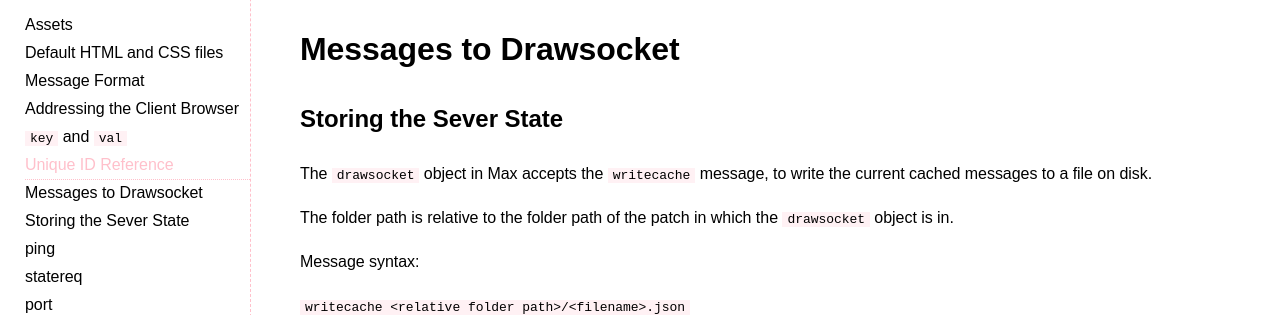
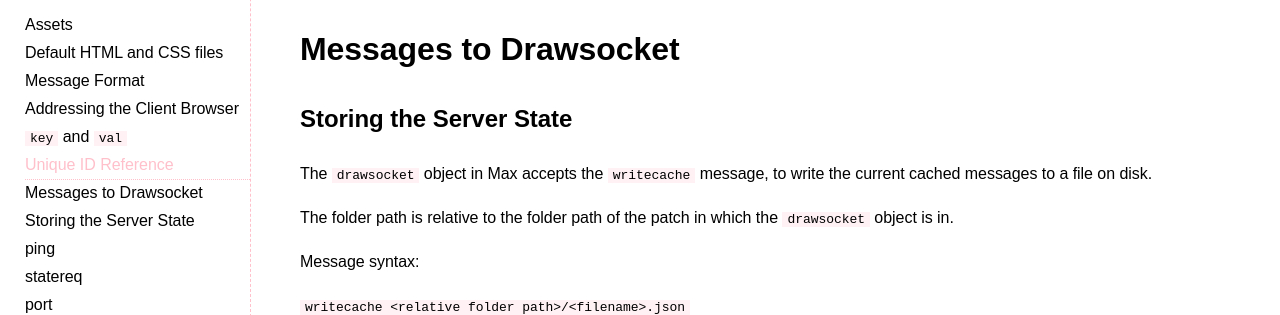
Before and after one commit to drawsocket/drawsocket.github.io, a Jekyll site: the page built from overview.md, in a window 1280 px wide and 900 px high, scrolled down 3338 px. Shown: the part 155-470 px from the top of the window. Built offline with Jekyll 4.4.1, drawn with Linux system fonts in a browser that asks for light colours.

Commit message:
spelling

```diff
--- a/overview.md
+++ b/overview.md
@@ -129,7 +129,7 @@ For example, in the above example, we we set the `id` to be the name "rectangula
 {: class="api_key"}
 
 
-## Storing the Sever State
+## Storing the Server State
 {: class="api_key"}
 
 The `drawsocket` object in Max accepts the `writecache` message, to write the current cached messages to a file on disk.
```
